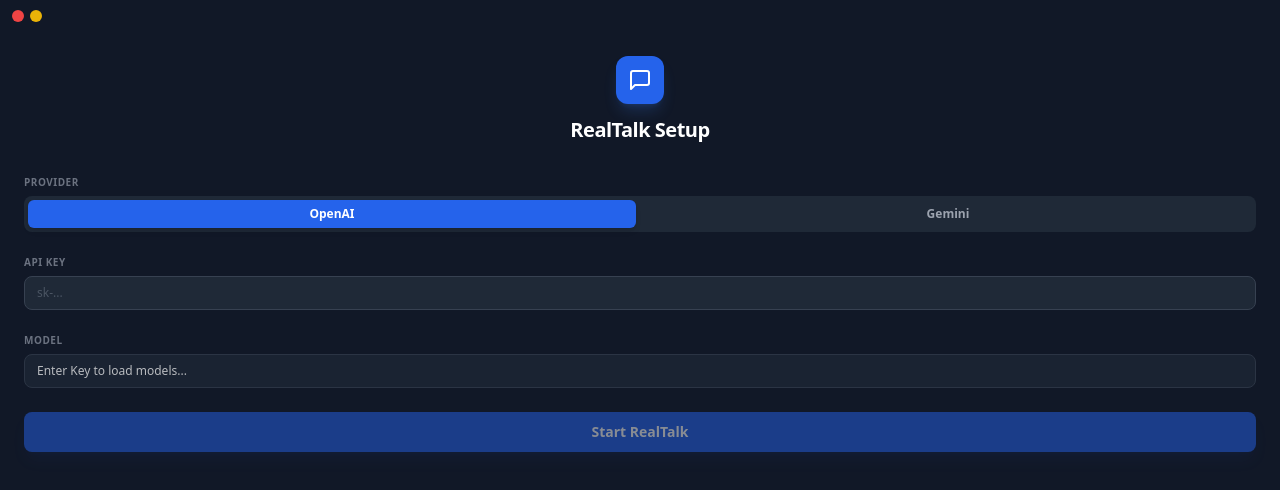
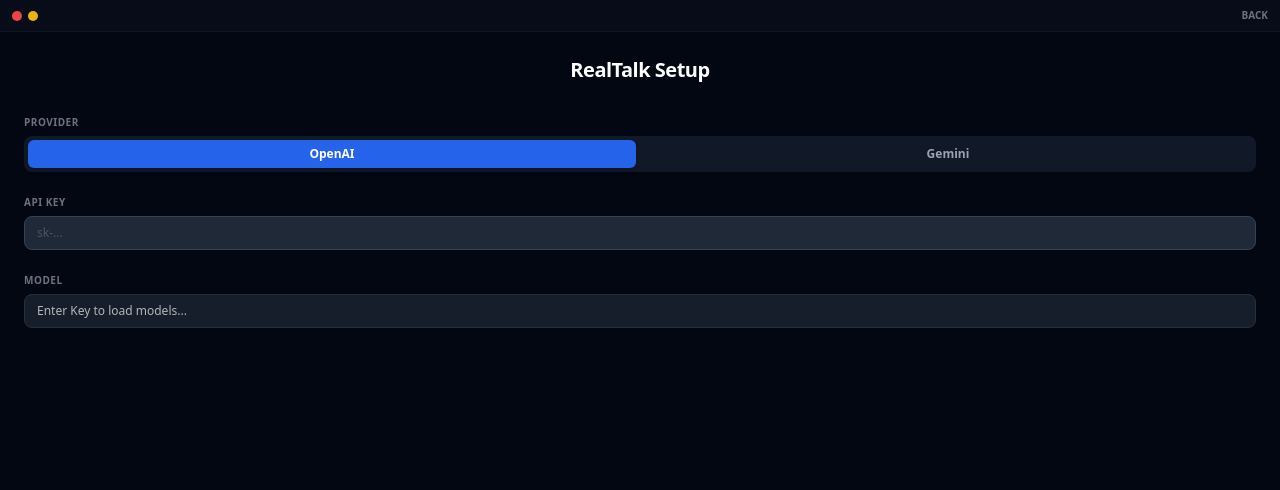
Before and after one commit to deltaR-3k/mmra, a React (Vite) app: page / in a window 1280 px wide. Shown: the top 490 px of the page. Built offline with nearby package versions, Linux system fonts and the light colour scheme.

Commit message:
feat(v3.0): History, Dynamic UI, Clipboard Polling, New Icon

```diff
--- a/src/App.tsx
+++ b/src/App.tsx
@@ -1,5 +1,14 @@
 import { useState, useEffect, useRef } from 'react';
 import { translateToSlang, fetchModels, APIProvider, Tone } from './services/translator';
+
+// Types
+interface HistoryItem {
+  id: string;
+  original: string;
+  translated: string;
+  tone: Tone;
+  timestamp: number;
+}
 
 function App() {
   const [inputText, setInputText] = useState('');
@@ -16,19 +25,49 @@
   const [tone, setTone] = useState<Tone>(() => (localStorage.getItem('rt_tone') as Tone) || 'neutral');
   const [autoPaste, setAutoPaste] = useState(() => {
     const saved = localStorage.getItem('rt_auto_paste');
-    return saved === null ? true : saved === 'true'; // Default true
+    return saved === null ? true : saved === 'true';
   });
-  const [isSetupMode, setIsSetupMode] = useState(!apiKey);
+
+  // View State: 'translator' | 'settings' | 'history'
+  const [view, setView] = useState<'translator' | 'settings' | 'history'>(() => {
+    const savedApiKey = localStorage.getItem('rt_api_key');
+    return savedApiKey ? 'translator' : 'settings';
+  });
+  const [history, setHistory] = useState<HistoryItem[]>(() => {
+    try {
+      return JSON.parse(localStorage.getItem('rt_history') || '[]');
+    } catch { return []; }
+  });
 
   const inputRef = useRef<HTMLTextAreaElement>(null);
 
+  // Persistence
   useEffect(() => {
     localStorage.setItem('rt_api_key', apiKey);
     localStorage.setItem('rt_provider', provider);
     localStorage.setItem('rt_model', model);
     localStorage.setItem('rt_tone', tone);
     localStorage.setItem('rt_auto_paste', String(autoPaste));
-  }, [apiKey, provider, model, tone, autoPaste]);
+    localStorage.setItem('rt_history', JSON.stringify(history));
+  }, [apiKey, provider, model, tone, autoPaste, history]);
+
+  // Initial Logic & Dynamic Resizing
+  useEffect(() => {
+    if (!apiKey && view === 'translator') {
+      setView('settings');
+    }
+
+    // Dynamic Resizing Logic
+    if (window.electronAPI) {
+      if (view === 'translator') {
+        window.electronAPI.resizeWindow(300, 200);
+      } else {
+        // Both Settings and History need more space
+        window.electronAPI.resizeWindow(400, 500);
+      }
+    }
+
+  }, [view, apiKey]);
 
   // Model Fetching
   useEffect(() => {
@@ -42,30 +81,48 @@
     }
   }, [apiKey, provider]);
 
-  // Auto-Input Logic
+  // Real-time Clipboard Polling
   useEffect(() => {
-    // Listen for window show event
+    const interval = setInterval(async () => {
+      // Only auto-fill if we are in translator view and input is empty (to avoid overwriting)
+      // OR if the user explicitly cleared it.
+      // Actually, 'auto-fill' logic usually runs on window focus.
+      // BUT user asked for "real-time update", implying if they copy something while window is open.
+      // We'll trust the explicit "Auto-Get Input" on focus for aggressive behavior,
+      // but for open window, maybe only update if input is empty?
+      // Let's stick to the "On Show" logic for aggressive fill, but verify the "Real-time" request.
+      // "实时更新剪切板里复制的内容...不是app弹出来的时候才更新" -> implies if App is OPEN and user copies elsewhere.
+
+      if (window.electronAPI && view === 'translator' && !inputText) {
+        try {
+          const text = await window.electronAPI.getClipboardText();
+          if (text && text.trim().length > 0 && text.trim() !== inputText) {
+            // Avoid infinite loops or fighting user input. Only fill if empty.
+            setInputText(text);
+          }
+        } catch (e) { }
+      }
+    }, 1000);
+    return () => clearInterval(interval);
+  }, [view, inputText]);
+
+  // On Show: Force check clipboard
+  useEffect(() => {
     if (!window.electronAPI) return;
-
     window.electronAPI.onShow(async () => {
-      // Only read if input is empty to avoid overwriting user work
       if (!inputText) {
         try {
           const text = await window.electronAPI.getClipboardText();
-          // Simple heuristic: if it looks like Chinese (or just non-empty), pre-fill it
-          if (text && text.trim().length > 0 && text.length < 500) {
+          if (text && text.trim().length > 0) {
             setInputText(text);
-            // focus
             setTimeout(() => inputRef.current?.select(), 50);
           }
-        } catch (e) {
-          console.error("Failed to read clipboard", e);
-        }
+        } catch (e) { }
       }
       inputRef.current?.focus();
     });
     return () => { };
-  }, []); // Run once
+  }, []);
 
   const handleTranslate = async () => {
     if (!inputText.trim()) return;
@@ -83,6 +140,16 @@
         tone,
         onStream: (chunk) => setOutputText(prev => prev + chunk)
       });
+
+      // Save to History
+      const newItem: HistoryItem = {
+        id: Date.now().toString(),
+        original: inputText,
+        translated: fullTranslation,
+        tone,
+        timestamp: Date.now()
+      };
+      setHistory(prev => [newItem, ...prev].slice(0, 50)); // Keep last 50
 
       if (autoPaste) {
         setTimeout(() => {
@@ -107,29 +174,64 @@
     }
   };
 
-  // Setup View
-  if (isSetupMode) {
+  // Shared Title Bar
+  const TitleBar = () => (
+    <div className="h-8 shrink-0 bg-gray-900/30 flex items-center justify-between px-3 drag-handle select-none border-b border-gray-800/30">
+      <div className="flex items-center gap-2">
+        <div className="flex gap-1.5 no-drag z-50">
+          <div className="w-2.5 h-2.5 rounded-full bg-red-500 hover:bg-red-600 cursor-pointer transition-colors"
+            onClick={(e) => { e.stopPropagation(); window.electronAPI.hideWindow(); }}></div>
+          <div className="w-2.5 h-2.5 rounded-full bg-yellow-500 hover:bg-yellow-600 cursor-pointer transition-colors"
+            onClick={(e) => { e.stopPropagation(); window.electronAPI.minimizeWindow(); }}></div>
+        </div>
+      </div>
+
+      <div className="flex items-center gap-2 no-drag z-50">
+        {view !== 'translator' && (
+          <button
+            onClick={() => setView('translator')}
+            className="text-gray-500 hover:text-white transition-colors text-[10px] font-bold uppercase"
+          >
+            Back
+          </button>
+        )}
+
+        {view === 'translator' && (
+          <>
+            <button
+              onClick={() => setView('history')}
+              className="text-gray-500 hover:text-white transition-colors"
+              title="History"
+            >
+              <svg xmlns="http://www.w3.org/2000/svg" width="12" height="12" viewBox="0 0 24 24" fill="none" stroke="currentColor" strokeWidth="2" strokeLinecap="round" strokeLinejoin="round"><circle cx="12" cy="12" r="10" /><polyline points="12 6 12 12 16 14" /></svg>
+            </button>
+            <button
+              onClick={() => setView('settings')}
+              className="text-gray-500 hover:text-white transition-colors"
+              title="Settings"
+            >
+              <svg xmlns="http://www.w3.org/2000/svg" width="12" height="12" viewBox="0 0 24 24" fill="none" stroke="currentColor" strokeWidth="2" strokeLinecap="round" strokeLinejoin="round"><circle cx="12" cy="12" r="3"></circle><path d="M19.4 15a1.65 1.65 0 0 0 .33 1.82l.06.06a2 2 0 0 1 0 2.83 2 2 0 0 1-2.83 0l-.06-.06a1.65 1.65 0 0 0-1.82-.33 1.65 1.65 0 0 0-1 1.51V21a2 2 0 0 1-2 2 2 2 0 0 1-2-2v-.09A1.65 1.65 0 0 0 9 19.4a1.65 1.65 0 0 0-1.82.33l-.06.06a2 2 0 0 1-2.83 0 2 2 0 0 1 0-2.83l.06-.06a1.65 1.65 0 0 0 .33-1.82 1.65 1.65 0 0 0-1.51-1H3a2 2 0 0 1-2-2 2 2 0 0 1 2-2h.09A1.65 1.65 0 0 0 5 9.4a1.65 1.65 0 0 0-.33-1.82l-.06-.06a2 2 0 0 1 0-2.83 2 2 0 0 1 2.83 0l.06.06a1.65 1.65 0 0 0 1.82.33H9a1.65 1.65 0 0 0 1-1.51V3a2 2 0 0 1 2-2 2 2 0 0 1 2 2v.09a1.65 1.65 0 0 0 1 1.51 1.65 1.65 0 0 0 1.82-.33l.06-.06a2 2 0 0 1 2.83 0 2 2 0 0 1 0 2.83l-.06.06a1.65 1.65 0 0 0-.33 1.82V9a1.65 1.65 0 0 0 1.51 1H21a2 2 0 0 1 2 2 2 2 0 0 1-2 2h-.09a1.65 1.65 0 0 0-1.51 1z"></path></svg>
+            </button>
+          </>
+        )}
+      </div>
+    </div>
+  );
+
+  // Settings View
+  if (view === 'settings') {
     return (
-      <div className="flex h-screen w-full flex-col bg-gray-900 text-white font-sans overflow-hidden">
-        <div className="h-8 flex items-center justify-between px-3 drag-handle select-none">
-          <div className="flex gap-1.5 no-drag">
-            <div className="w-3 h-3 rounded-full bg-red-500 hover:bg-red-600 cursor-pointer" onClick={() => window.electronAPI.hideWindow()}></div>
-            <div className="w-3 h-3 rounded-full bg-yellow-500 hover:bg-yellow-600 cursor-pointer" onClick={() => window.electronAPI.minimizeWindow()}></div>
-          </div>
-        </div>
-
+      <div className="flex h-screen w-full flex-col bg-gray-950 text-white font-sans overflow-hidden">
+        <TitleBar />
         <div className="flex-1 p-6 flex flex-col overflow-y-auto custom-scrollbar">
           <div className="mb-6 text-center">
-            <div className="w-12 h-12 bg-blue-600 rounded-xl mx-auto mb-3 flex items-center justify-center shadow-lg shadow-blue-500/20">
-              <svg xmlns="http://www.w3.org/2000/svg" width="24" height="24" viewBox="0 0 24 24" fill="none" stroke="currentColor" strokeWidth="2" strokeLinecap="round" strokeLinejoin="round"><path d="M21 15a2 2 0 0 1-2 2H7l-4 4V5a2 2 0 0 1 2-2h14a2 2 0 0 1 2 2z"></path></svg>
-            </div>
             <h1 className="text-xl font-bold tracking-tight">RealTalk Setup</h1>
           </div>
 
           <div className="space-y-4">
             <div className="space-y-1">
               <label className="text-[10px] font-bold text-gray-500 uppercase tracking-wider">Provider</label>
-              <div className="grid grid-cols-2 gap-2 bg-gray-800 p-1 rounded-lg">
+              <div className="grid grid-cols-2 gap-2 bg-gray-900 p-1 rounded-lg">
                 {(['openai', 'gemini'] as const).map(p => (
                   <button
                     key={p}
@@ -168,14 +270,42 @@
               </select>
             </div>
           </div>
+        </div>
+      </div>
+    );
+  }
 
-          <button
-            disabled={!apiKey}
-            onClick={() => setIsSetupMode(false)}
-            className={`mt-6 w-full font-bold py-2.5 rounded-lg transition-all text-sm ${isLoading ? 'bg-gray-700 text-gray-400 cursor-wait' : 'bg-blue-600 text-white hover:bg-blue-500 shadow-lg shadow-blue-900/20 disabled:opacity-50 disabled:cursor-not-allowed'}`}
-          >
-            {isLoading ? 'Loading...' : 'Start RealTalk'}
-          </button>
+  // History View
+  if (view === 'history') {
+    return (
+      <div className="flex h-screen w-full flex-col bg-gray-950 text-white font-sans overflow-hidden">
+        <TitleBar />
+        <div className="flex-1 p-4 flex flex-col overflow-y-auto custom-scrollbar">
+          <div className="flex justify-between items-center mb-4">
+            <h1 className="text-lg font-bold tracking-tight">History</h1>
+            <button onClick={() => setHistory([])} className="text-[10px] text-red-500 hover:text-red-400 font-bold uppercase">Clear All</button>
+          </div>
+
+          <div className="space-y-3">
+            {history.length === 0 && <p className="text-gray-600 text-xs text-center py-10">No history yet.</p>}
+            {history.map(item => (
+              <div key={item.id} className="bg-gray-900 rounded-lg p-3 border border-gray-800 group">
+                <div className="flex justify-between items-start mb-1">
+                  <span className="text-[9px] font-bold uppercase text-gray-500">{new Date(item.timestamp).toLocaleTimeString()} • {item.tone}</span>
+                  <div className="flex gap-2 opacity-0 group-hover:opacity-100 transition-opacity">
+                    <button
+                      onClick={() => window.electronAPI.pasteText(item.translated)}
+                      className="text-blue-500 hover:text-blue-400 text-[10px] font-bold"
+                    >
+                      Use
+                    </button>
+                  </div>
+                </div>
+                <p className="text-gray-400 text-xs mb-1 line-clamp-2">{item.original}</p>
+                <p className="text-blue-100 text-xs font-medium leading-relaxed">{item.translated}</p>
+              </div>
+            ))}
+          </div>
         </div>
       </div>
     );
@@ -184,25 +314,9 @@
   // Main Compact View
   return (
     <div className="flex h-screen w-full flex-col bg-gray-900/80 backdrop-blur-md text-white overflow-hidden border border-gray-700/50 shadow-2xl rounded-xl">
-      {/* TitleBar */}
-      <div className="h-8 shrink-0 bg-gray-900/30 flex items-center justify-between px-3 drag-handle select-none border-b border-gray-800/30">
-        <div className="flex items-center gap-2">
-          <div className="flex gap-1.5 no-drag">
-            <div className="w-2.5 h-2.5 rounded-full bg-red-500 hover:bg-red-600 cursor-pointer transition-colors" onClick={() => window.electronAPI.hideWindow()}></div>
-            <div className="w-2.5 h-2.5 rounded-full bg-yellow-500 hover:bg-yellow-600 cursor-pointer transition-colors" onClick={() => window.electronAPI.minimizeWindow()}></div>
-          </div>
-        </div>
-        <button
-          onClick={() => setIsSetupMode(true)}
-          className="text-gray-500 hover:text-white transition-colors"
-        >
-          <svg xmlns="http://www.w3.org/2000/svg" width="12" height="12" viewBox="0 0 24 24" fill="none" stroke="currentColor" strokeWidth="2" strokeLinecap="round" strokeLinejoin="round"><circle cx="12" cy="12" r="3"></circle><path d="M19.4 15a1.65 1.65 0 0 0 .33 1.82l.06.06a2 2 0 0 1 0 2.83 2 2 0 0 1-2.83 0l-.06-.06a1.65 1.65 0 0 0-1.82-.33 1.65 1.65 0 0 0-1 1.51V21a2 2 0 0 1-2 2 2 2 0 0 1-2-2v-.09A1.65 1.65 0 0 0 9 19.4a1.65 1.65 0 0 0-1.82.33l-.06.06a2 2 0 0 1-2.83 0 2 2 0 0 1 0-2.83l.06-.06a1.65 1.65 0 0 0 .33-1.82 1.65 1.65 0 0 0-1.51-1H3a2 2 0 0 1-2-2 2 2 0 0 1 2-2h.09A1.65 1.65 0 0 0 5 9.4a1.65 1.65 0 0 0-.33-1.82l-.06-.06a2 2 0 0 1 0-2.83 2 2 0 0 1 2.83 0l.06.06a1.65 1.65 0 0 0 1.82.33H9a1.65 1.65 0 0 0 1-1.51V3a2 2 0 0 1 2-2 2 2 0 0 1 2 2v.09a1.65 1.65 0 0 0 1 1.51 1.65 1.65 0 0 0 1.82-.33l.06-.06a2 2 0 0 1 2.83 0 2 2 0 0 1 0 2.83l-.06.06a1.65 1.65 0 0 0-.33 1.82V9a1.65 1.65 0 0 0 1.51 1H21a2 2 0 0 1 2 2 2 2 0 0 1-2 2h-.09a1.65 1.65 0 0 0-1.51 1z"></path></svg>
-        </button>
-      </div>
+      <TitleBar />
 
-      {/* Main Content */}
       <div className="flex-1 flex flex-col p-2 gap-2 overflow-hidden">
-        {/* Input Area */}
         <textarea
           ref={inputRef}
           className="w-full flex-1 bg-transparent text-sm resize-none focus:outline-none placeholder-gray-600 font-medium leading-relaxed custom-scrollbar"
@@ -214,15 +328,18 @@
         />
 
         {/* Output / Status Area */}
-        {outputText && (
+        {isLoading && (
+          <div className="shrink-0 p-2 animate-pulse">
+            <p className="text-gray-500 text-xs italic">Translating...</p>
+          </div>
+        )}
+        {!isLoading && outputText && (
           <div className="shrink-0 max-h-[40%] overflow-y-auto custom-scrollbar bg-blue-900/20 border border-blue-500/20 rounded-md p-2 animate-in fade-in slide-in-from-bottom-2">
             <p className="text-blue-100 text-xs font-medium leading-relaxed select-text whitespace-pre-wrap">{outputText}</p>
           </div>
         )}
 
-        {/* Toolbar */}
         <div className="h-7 shrink-0 flex items-center justify-between mt-auto pt-1 border-t border-gray-800/30">
-          {/* Tone Selector */}
           <div className="flex bg-gray-800/50 rounded p-0.5 scale-90 origin-left">
             {(['casual', 'neutral', 'formal'] as const).map(t => (
               <button
@@ -235,7 +352,6 @@
             ))}
           </div>
 
-          {/* Auto Paste Toggle */}
           <div className="flex items-center gap-3">
             <label className="flex items-center gap-1.5 cursor-pointer group">
               <div className={`w-2 h-2 rounded-full border transition-colors ${autoPaste ? 'bg-green-500 border-green-500' : 'border-gray-600 group-hover:border-gray-400'}`}></div>
```
Also changed, not shown: dist-electron/main.js (+12 -6 lines), electron/main.ts (+12 -6 lines), icon.png.
